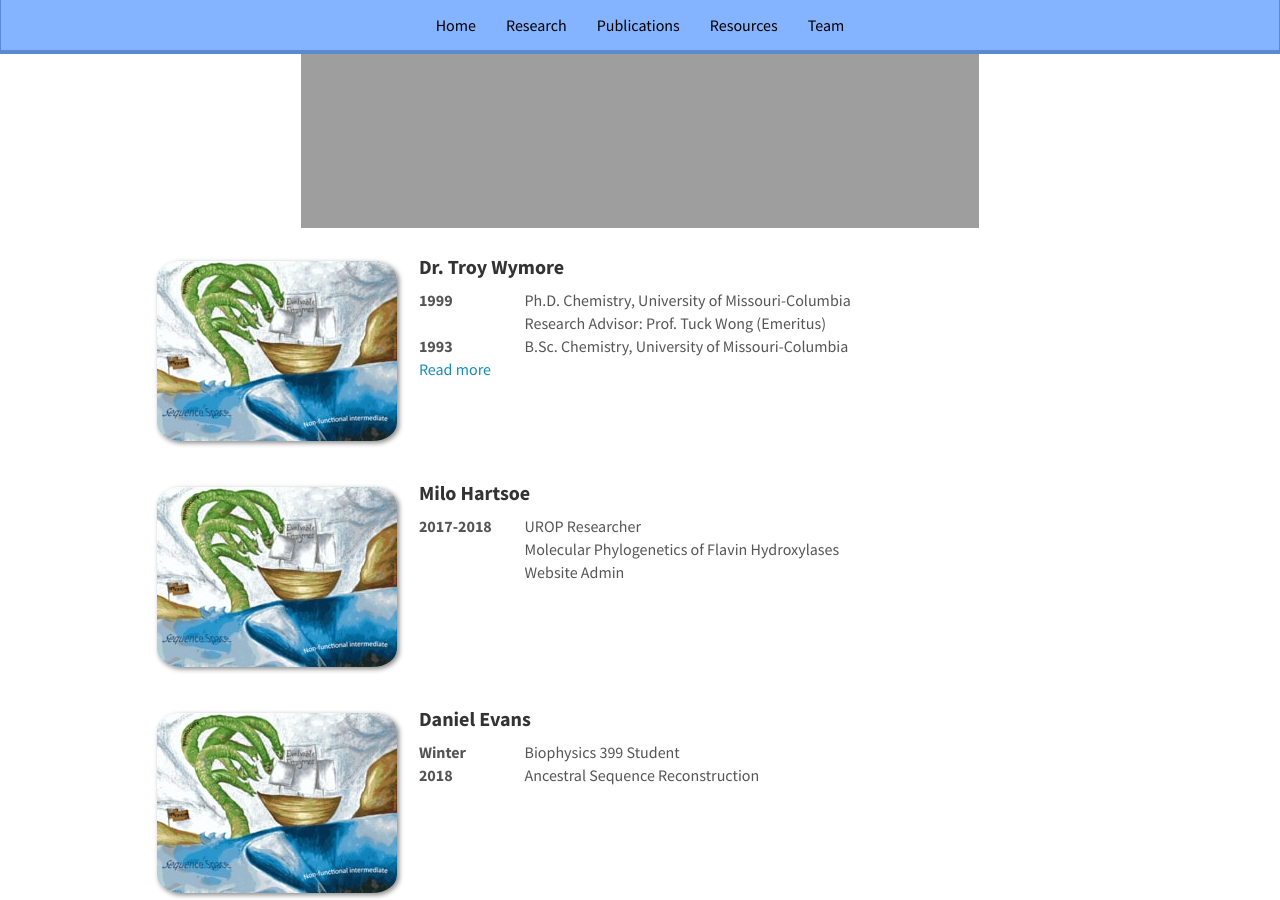
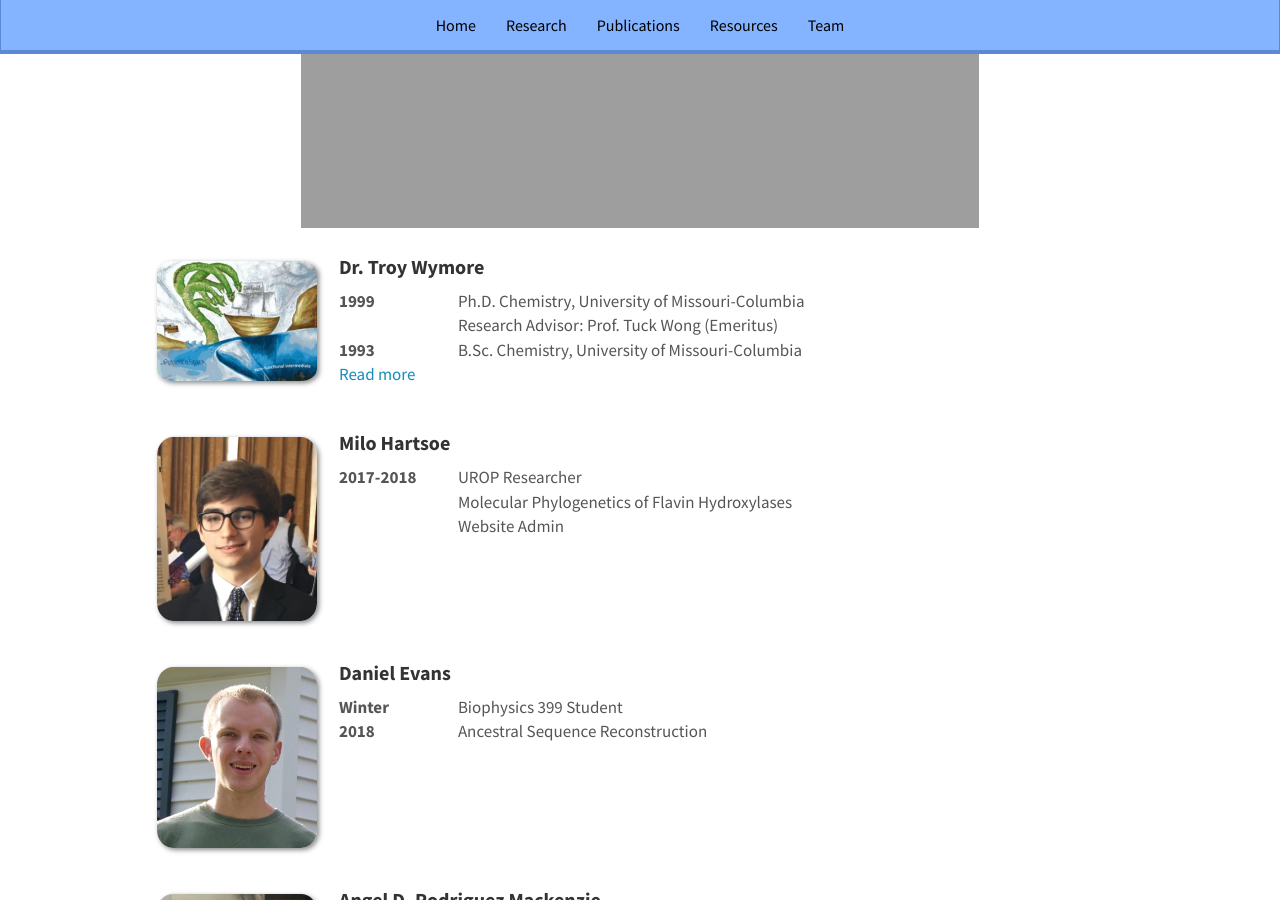
Before and after one commit to skylarro2/wymore-website, a Jekyll site: the page built from _pages/team.md, in a window 1280 px wide and 900 px high, scrolled down 366 px. Built offline with Jekyll 4.4.1, drawn with Linux system fonts in a browser that asks for light colours; nearby versions of some CDN libraries.

Commit message:
Add Logo description and member photos.
Add link for 2013 Nobel Prize in Chemistry.
Add bold and italics for "From Molecular ... Chemistry".

```diff
--- a/_data/team_members.yml
+++ b/_data/team_members.yml
@@ -29,7 +29,7 @@
     date: 1999-2012
 
 - name: Milo Hartsoe
-  photo: logo.jpg
+  photo: Milo.jpeg
   number_educ: 1
   education1:
     info: >+
@@ -39,7 +39,7 @@
     date: 2017-2018
 
 - name: Daniel Evans
-  photo: logo.jpg
+  photo: Daniel.jpg
   number_educ: 1
   education1:
     info: >+
@@ -48,7 +48,7 @@
     date: Winter 2018
 
 - name: Angel D. Rodriguez Mackenzie
-  photo: logo.jpg
+  photo: img_one_angel_uprm.jpeg
   number_educ: 1
   education1:
     info: Graduate Student, <br>
--- a/_layouts/homelay.html
+++ b/_layouts/homelay.html
@@ -15,11 +15,11 @@ Lecturer in Biophysics</strong></h2>
 </div>
 
 <div class="col-sm-5">
-<img src="{{ site.url }}{{ site.baseurl }}/images/logo.jpg" width="100%"/>
+<a href="/logo"><img src="{{ site.url }}{{ site.baseurl }}/images/logo.jpg" width="100%"/></a>
 </div>
 
 <div class="col-sm-12 banner-text">
-  From Molecular Phylogenetics to Quantum Chemistry
+  <b><i>From Molecular Phylogenetics to Quantum Chemistry</i></b>
 </div>
 
   <div id="homeid" class="col-sm-12">
--- a/_pages/team.md
+++ b/_pages/team.md
@@ -15,7 +15,7 @@ permalink: /team/
 <div class="row">
 
 <div class="col-sm-10 clearfix">
-  <img src="{{ site.url }}{{ site.baseurl }}/images/teampic/{{ member.photo }}" class="img-responsive" width="30%" style="float: left" />
+  <img src="{{ site.url }}{{ site.baseurl }}/images/teampic/{{ member.photo }}" class="img-responsive" width="20%" style="float: left" />
   <h4 class="bold">{{ member.name }}</h4>
 
 
@@ -23,7 +23,7 @@ permalink: /team/
   <i>{{ member.info }}<br>email: <{{ member.email }}></i>
   {% endif %}
 
-  <ul style="overflow: hidden;list-style-type: none;padding:0;">
+  <ul style="overflow: hidden;list-style-type: none;padding:0;font-size:1.7rem;">
 
   {% if member.number_educ >= 1 %}
   <li>
```
Also changed, not shown: _pages/home.md (+1 -1 lines), _pages/logo.md (added, +15 -0 lines), images/teampic/Daniel.jpg (added), images/teampic/Milo.jpeg (added), images/teampic/img_one_angel_uprm.jpeg (added).
